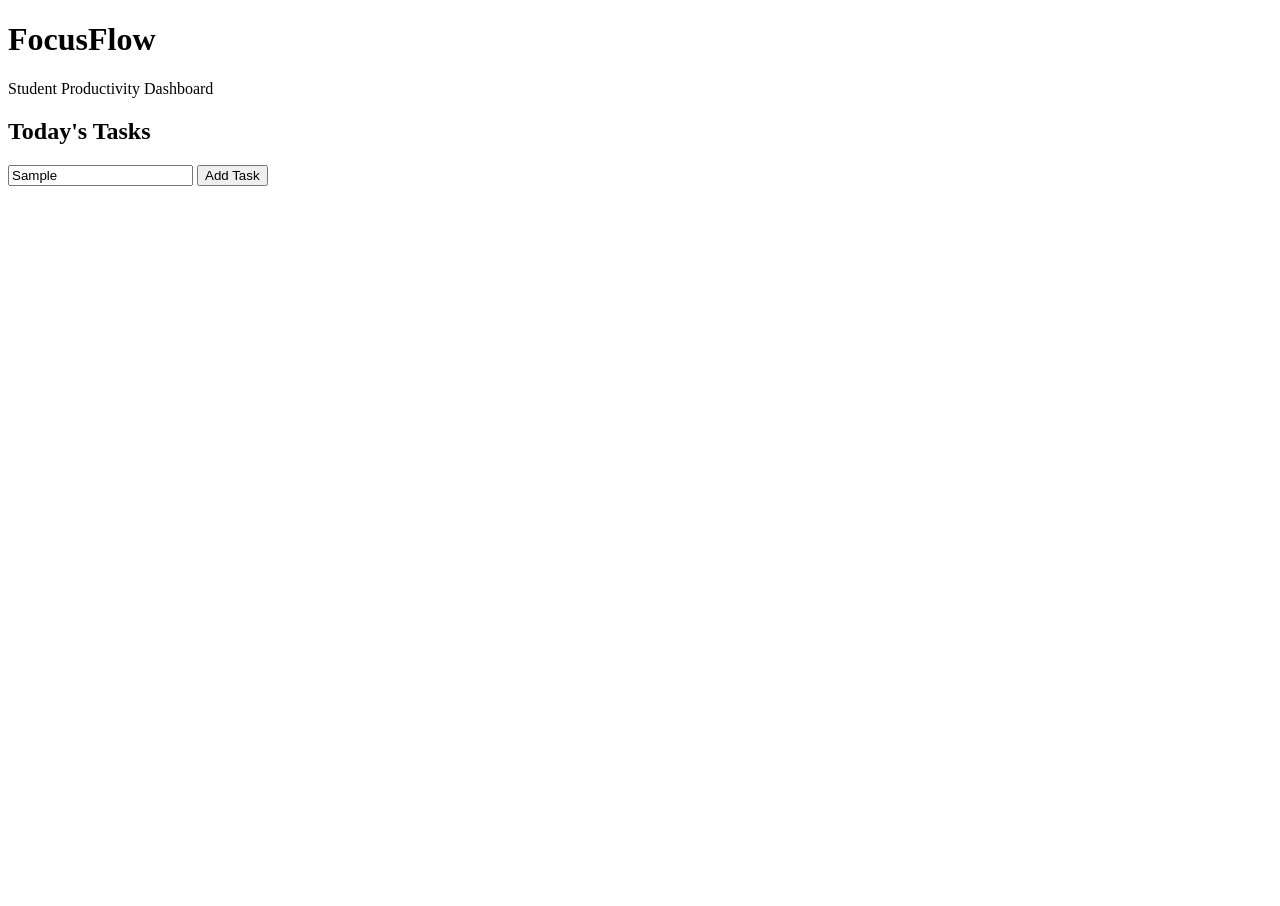
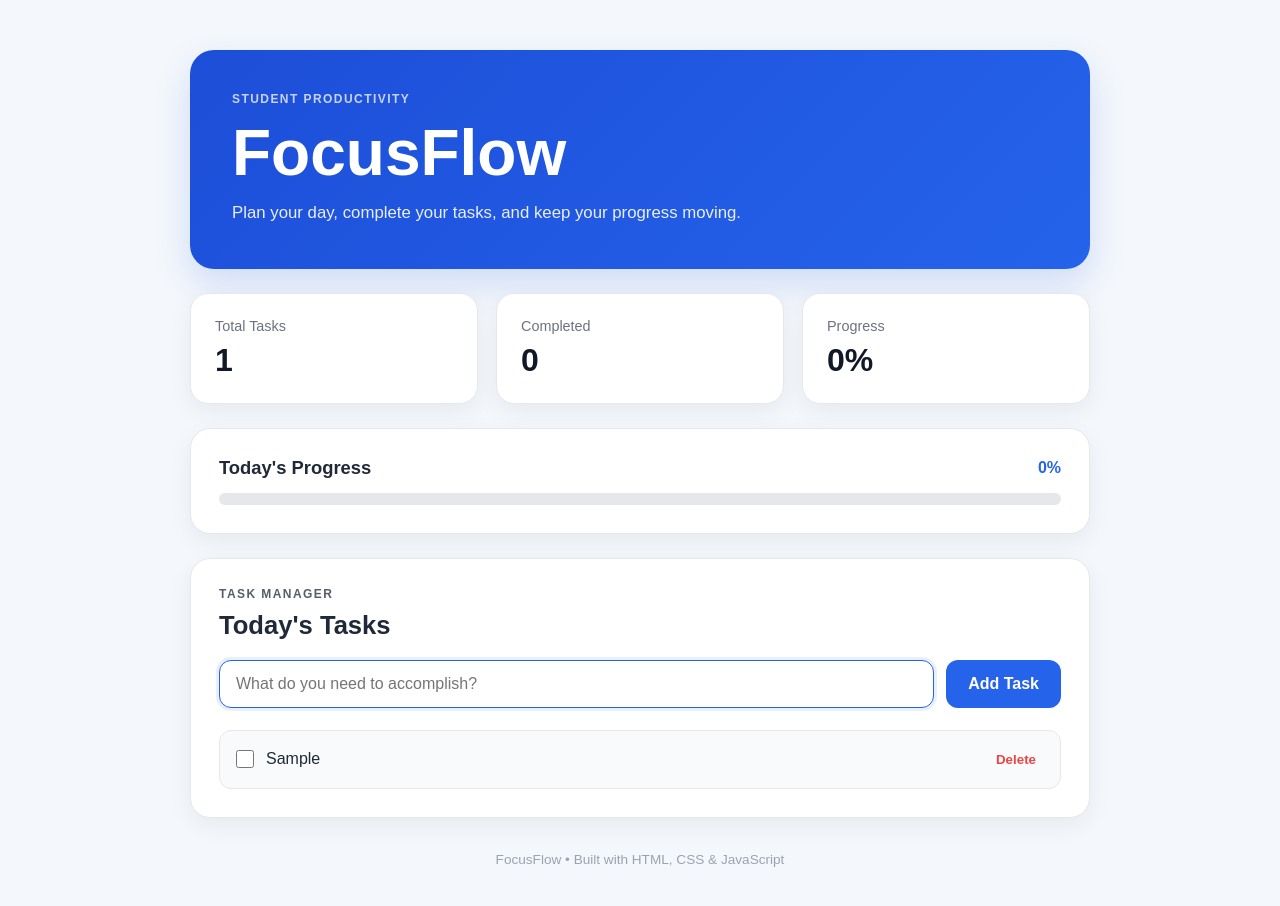
Before and after one commit to Ricky-sta/focusflow-student-productivity, a plain HTML site: page index.html in a window 1280 px wide. Both pictures are taken after typing "Sample" into the empty fields and a click on the button "Add Task". Before the commit the page ends 800 px from the top, so only its background shows below. Drawn offline with Linux system fonts and the light colour scheme.

Commit message:
Build initial FocusFlow productivity dashboard

```diff
--- a/index.html
+++ b/index.html
@@ -3,22 +3,98 @@
 <head>
     <meta charset="UTF-8">
     <meta name="viewport" content="width=device-width, initial-scale=1.0">
-    <title>FocusFlow - Student Productivity</title>
+
+    <title>FocusFlow - Student Productivity Dashboard</title>
+
+    <link rel="stylesheet" href="style.css">
 </head>
 
 <body>
 
-    <h1>FocusFlow</h1>
+    <main class="app">
 
-    <p>Student Productivity Dashboard</p>
+        <section class="hero">
+            <p class="eyebrow">STUDENT PRODUCTIVITY</p>
 
-    <h2>Today's Tasks</h2>
+            <h1>FocusFlow</h1>
 
-    <input type="text" id="taskInput" placeholder="Enter a task">
+            <p class="subtitle">
+                Plan your day, complete your tasks, and keep your progress moving.
+            </p>
+        </section>
 
-    <button id="addTaskBtn">Add Task</button>
+        <section class="stats-grid">
 
-    <ul id="taskList"></ul>
+            <div class="stat-card">
+                <span class="stat-label">Total Tasks</span>
+                <strong id="totalTasks">0</strong>
+            </div>
+
+            <div class="stat-card">
+                <span class="stat-label">Completed</span>
+                <strong id="completedTasks">0</strong>
+            </div>
+
+            <div class="stat-card">
+                <span class="stat-label">Progress</span>
+                <strong id="progressText">0%</strong>
+            </div>
+
+        </section>
+
+        <section class="progress-card">
+
+            <div class="progress-header">
+                <h2>Today's Progress</h2>
+                <span id="progressLabel">0%</span>
+            </div>
+
+            <div class="progress-bar">
+                <div id="progressFill" class="progress-fill"></div>
+            </div>
+
+        </section>
+
+        <section class="task-card">
+
+            <div class="section-heading">
+                <div>
+                    <p class="eyebrow">TASK MANAGER</p>
+                    <h2>Today's Tasks</h2>
+                </div>
+            </div>
+
+            <div class="task-form">
+
+                <input
+                    type="text"
+                    id="taskInput"
+                    placeholder="What do you need to accomplish?"
+                    maxlength="100"
+                >
+
+                <button id="addTaskBtn">
+                    Add Task
+                </button>
+
+            </div>
+
+            <ul id="taskList"></ul>
+
+            <div id="emptyState" class="empty-state">
+                <p>No tasks yet.</p>
+                <span>Add your first task and start your day.</span>
+            </div>
+
+        </section>
+
+        <footer>
+            <p>FocusFlow • Built with HTML, CSS & JavaScript</p>
+        </footer>
+
+    </main>
+
+    <script src="script.js"></script>
 
 </body>
 </html>
--- /dev/null
+++ b/script.js
@@ -0,0 +1,156 @@
+const taskInput = document.getElementById("taskInput");
+const addTaskBtn = document.getElementById("addTaskBtn");
+const taskList = document.getElementById("taskList");
+
+const totalTasksElement = document.getElementById("totalTasks");
+const completedTasksElement = document.getElementById("completedTasks");
+const progressTextElement = document.getElementById("progressText");
+const progressLabelElement = document.getElementById("progressLabel");
+const progressFillElement = document.getElementById("progressFill");
+const emptyState = document.getElementById("emptyState");
+
+const STORAGE_KEY = "focusflowTasks";
+
+let tasks = loadTasks();
+
+function loadTasks() {
+    try {
+        const savedTasks = localStorage.getItem(STORAGE_KEY);
+
+        if (!savedTasks) {
+            return [];
+        }
+
+        return JSON.parse(savedTasks);
+    } catch (error) {
+        console.error("Could not load tasks:", error);
+        return [];
+    }
+}
+
+function saveTasks() {
+    localStorage.setItem(STORAGE_KEY, JSON.stringify(tasks));
+}
+
+function addTask() {
+    const taskText = taskInput.value.trim();
+
+    if (taskText === "") {
+        alert("Please enter a task.");
+        taskInput.focus();
+        return;
+    }
+
+    const newTask = {
+        id: Date.now(),
+        text: taskText,
+        completed: false
+    };
+
+    tasks.push(newTask);
+
+    saveTasks();
+    renderTasks();
+
+    taskInput.value = "";
+    taskInput.focus();
+}
+
+function toggleTask(taskId) {
+    tasks = tasks.map(task => {
+        if (task.id === taskId) {
+            return {
+                ...task,
+                completed: !task.completed
+            };
+        }
+
+        return task;
+    });
+
+    saveTasks();
+    renderTasks();
+}
+
+function deleteTask(taskId) {
+    tasks = tasks.filter(task => task.id !== taskId);
+
+    saveTasks();
+    renderTasks();
+}
+
+function renderTasks() {
+    taskList.innerHTML = "";
+
+    emptyState.style.display = tasks.length === 0 ? "block" : "none";
+
+    tasks.forEach(task => {
+        const listItem = document.createElement("li");
+        listItem.className = "task-item";
+
+        const taskContent = document.createElement("div");
+        taskContent.className = "task-content";
+
+        if (task.completed) {
+            taskContent.classList.add("completed");
+        }
+
+        const checkbox = document.createElement("input");
+        checkbox.type = "checkbox";
+        checkbox.checked = task.completed;
+
+        checkbox.addEventListener("change", () => {
+            toggleTask(task.id);
+        });
+
+        const taskText = document.createElement("span");
+        taskText.textContent = task.text;
+
+        taskContent.appendChild(checkbox);
+        taskContent.appendChild(taskText);
+
+        const deleteButton = document.createElement("button");
+        deleteButton.className = "delete-btn";
+        deleteButton.textContent = "Delete";
+
+        deleteButton.addEventListener("click", () => {
+            deleteTask(task.id);
+        });
+
+        listItem.appendChild(taskContent);
+        listItem.appendChild(deleteButton);
+
+        taskList.appendChild(listItem);
+    });
+
+    updateStats();
+}
+
+function updateStats() {
+    const totalTasks = tasks.length;
+
+    const completedTasks = tasks.filter(
+        task => task.completed
+    ).length;
+
+    const progress =
+        totalTasks === 0
+            ? 0
+            : Math.round((completedTasks / totalTasks) * 100);
+
+    totalTasksElement.textContent = totalTasks;
+    completedTasksElement.textContent = completedTasks;
+    progressTextElement.textContent = `${progress}%`;
+    progressLabelElement.textContent = `${progress}%`;
+    progressFillElement.style.width = `${progress}%`;
+}
+
+addTaskBtn.addEventListener("click", addTask);
+
+taskInput.addEventListener("keydown", event => {
+    if (event.key === "Enter") {
+        addTask();
+    }
+});
+
+renderTasks();
--- /dev/null
+++ b/style.css
@@ -0,0 +1,254 @@
+* {
+    box-sizing: border-box;
+    margin: 0;
+    padding: 0;
+}
+
+body {
+    font-family: Arial, Helvetica, sans-serif;
+    background: #f4f7fb;
+    color: #1f2937;
+    min-height: 100vh;
+}
+
+.app {
+    width: min(100% - 32px, 900px);
+    margin: 0 auto;
+    padding: 50px 0;
+}
+
+.hero {
+    background: linear-gradient(135deg, #1d4ed8, #2563eb);
+    color: white;
+    padding: 42px;
+    border-radius: 24px;
+    margin-bottom: 24px;
+    box-shadow: 0 15px 35px rgba(37, 99, 235, 0.18);
+}
+
+.eyebrow {
+    font-size: 0.75rem;
+    font-weight: 700;
+    letter-spacing: 0.12em;
+    margin-bottom: 10px;
+    opacity: 0.75;
+}
+
+.hero h1 {
+    font-size: clamp(2.4rem, 6vw, 4rem);
+    margin-bottom: 10px;
+}
+
+.subtitle {
+    font-size: 1.05rem;
+    line-height: 1.6;
+    max-width: 620px;
+    opacity: 0.9;
+}
+
+.stats-grid {
+    display: grid;
+    grid-template-columns: repeat(3, 1fr);
+    gap: 18px;
+    margin-bottom: 24px;
+}
+
+.stat-card {
+    background: white;
+    padding: 24px;
+    border-radius: 18px;
+    box-shadow: 0 8px 25px rgba(15, 23, 42, 0.06);
+    border: 1px solid #e5e7eb;
+}
+
+.stat-label {
+    display: block;
+    color: #6b7280;
+    font-size: 0.9rem;
+    margin-bottom: 8px;
+}
+
+.stat-card strong {
+    font-size: 2rem;
+    color: #111827;
+}
+
+.progress-card,
+.task-card {
+    background: white;
+    border: 1px solid #e5e7eb;
+    border-radius: 20px;
+    padding: 28px;
+    margin-bottom: 24px;
+    box-shadow: 0 8px 25px rgba(15, 23, 42, 0.06);
+}
+
+.progress-header {
+    display: flex;
+    justify-content: space-between;
+    align-items: center;
+    margin-bottom: 14px;
+}
+
+.progress-header h2 {
+    font-size: 1.15rem;
+}
+
+#progressLabel {
+    font-weight: 700;
+    color: #2563eb;
+}
+
+.progress-bar {
+    width: 100%;
+    height: 12px;
+    background: #e5e7eb;
+    border-radius: 999px;
+    overflow: hidden;
+}
+
+.progress-fill {
+    width: 0%;
+    height: 100%;
+    background: linear-gradient(90deg, #2563eb, #60a5fa);
+    border-radius: inherit;
+    transition: width 0.3s ease;
+}
+
+.section-heading {
+    margin-bottom: 20px;
+}
+
+.section-heading h2 {
+    font-size: 1.6rem;
+}
+
+.task-form {
+    display: flex;
+    gap: 12px;
+    margin-bottom: 22px;
+}
+
+.task-form input {
+    flex: 1;
+    border: 1px solid #d1d5db;
+    border-radius: 12px;
+    padding: 14px 16px;
+    font-size: 1rem;
+    outline: none;
+    transition: border-color 0.2s, box-shadow 0.2s;
+}
+
+.task-form input:focus {
+    border-color: #2563eb;
+    box-shadow: 0 0 0 3px rgba(37, 99, 235, 0.1);
+}
+
+.task-form button {
+    border: none;
+    border-radius: 12px;
+    padding: 14px 22px;
+    background: #2563eb;
+    color: white;
+    font-size: 1rem;
+    font-weight: 700;
+    cursor: pointer;
+    transition: transform 0.2s, background 0.2s;
+}
+
+.task-form button:hover {
+    background: #1d4ed8;
+    transform: translateY(-1px);
+}
+
+#taskList {
+    list-style: none;
+    display: flex;
+    flex-direction: column;
+    gap: 10px;
+}
+
+.task-item {
+    display: flex;
+    align-items: center;
+    justify-content: space-between;
+    gap: 12px;
+    padding: 15px 16px;
+    background: #f8fafc;
+    border: 1px solid #e5e7eb;
+    border-radius: 12px;
+}
+
+.task-content {
+    display: flex;
+    align-items: center;
+    gap: 12px;
+    flex: 1;
+    min-width: 0;
+}
+
+.task-content span {
+    word-break: break-word;
+}
+
+.task-content input[type="checkbox"] {
+    width: 18px;
+    height: 18px;
+    cursor: pointer;
+}
+
+.task-content.completed span {
+    text-decoration: line-through;
+    color: #9ca3af;
+}
+
+.delete-btn {
+    border: none;
+    background: transparent;
+    color: #ef4444;
+    font-weight: 700;
+    cursor: pointer;
+    padding: 6px 8px;
+}
+
+.empty-state {
+    text-align: center;
+    padding: 30px 15px;
+    color: #6b7280;
+}
+
+.empty-state p {
+    font-weight: 700;
+    color: #374151;
+    margin-bottom: 5px;
+}
+
+footer {
+    text-align: center;
+    color: #9ca3af;
+    font-size: 0.85rem;
+    padding: 10px;
+}
+
+@media (max-width: 700px) {
+    .app {
+        width: min(100% - 20px, 900px);
+        padding: 25px 0;
+    }
+
+    .hero {
+        padding: 30px 24px;
+    }
+
+    .stats-grid {
+        grid-template-columns: 1fr;
+    }
+
+    .task-form {
+        flex-direction: column;
+    }
+
+    .task-form button {
+        width: 100%;
+    }
+}
```
